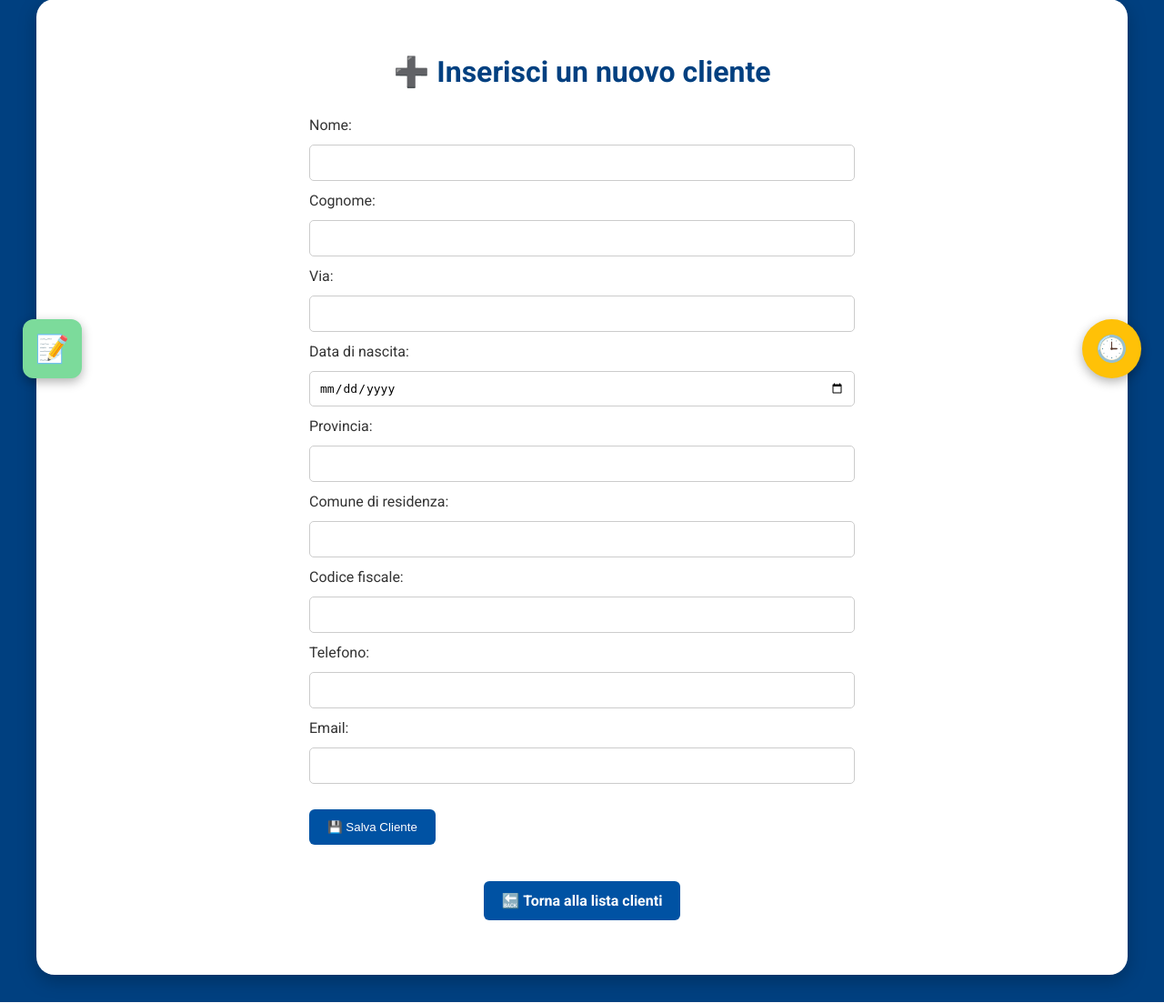
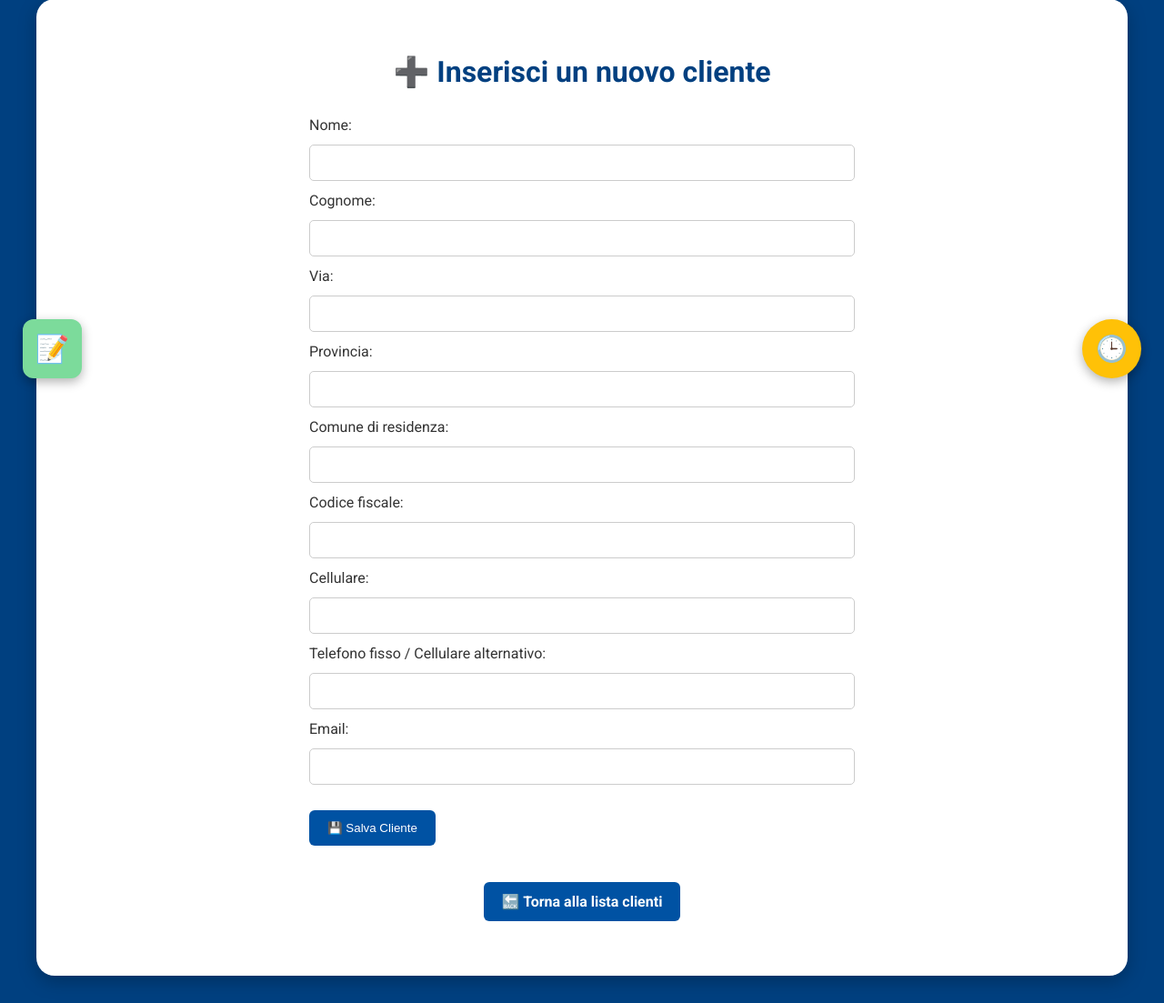
Before and after one commit to idealgius/GruppoAutoscala-GestionaleAuto, a Flask app: page /inserisci_cliente in a window 1280 px wide. Shown: the part 359-1462 px from the top of the page at 91% size. Run offline with Flask 3, Linux system fonts and the light colour scheme; the visitor is signed in with stand-in values (Sample User, id 1); parts of the project's set-up code (start-up, migrations or seed data) failed here and were passed over; some libraries are stand-ins or nearby versions.

Commit message:
Modifiche varie

```diff
--- a/app.py
+++ b/app.py
@@ -428,18 +428,39 @@ def inserisci_cliente():
 @app.route('/salva_cliente', methods=['POST'])
 @login_required
 def salva_cliente():
+
+    cellulare = request.form.get('cellulare', '').strip()
+    telefono_alt = request.form.get('telefono_alt', '').strip()
+
+    # Controllo numerico
+    if cellulare and not cellulare.isdigit():
+        flash("Il campo Cellulare deve contenere solo numeri")
+        return redirect('/inserisci_cliente')
+
+    if telefono_alt and not telefono_alt.isdigit():
+        flash("Il campo Telefono fisso / Cellulare alternativo deve contenere solo numeri")
+        return redirect('/inserisci_cliente')
+
     data = (
-        request.form['nome'], request.form['cognome'], request.form['via'],
-        request.form['provincia'], request.form['comune'], request.form.get('data_nascita') or None,
-        request.form.get('codice_fiscale') or None, request.form.get('telefono'),
-        request.form.get('email') or None, session['user_id']
+        request.form['nome'],
+        request.form['cognome'],
+        request.form['via'],
+        request.form['provincia'],
+        request.form['comune'],
+        request.form.get('codice_fiscale') or None,
+        cellulare,
+        telefono_alt or None,
+        request.form.get('email') or None,
+        session['user_id']
     )
+
     conn = get_db_connection()
     cur = conn.cursor()
     try:
         cur.execute("""
             INSERT INTO clienti
-            (nome, cognome, via, provincia, comune, data_nascita, codice_fiscale, telefono, email, utente_id)
+            (nome, cognome, via, provincia, comune,
+             codice_fiscale, cellulare, telefono_alt, email, utente_id)
             VALUES (%s,%s,%s,%s,%s,%s,%s,%s,%s,%s)
             RETURNING id
         """, data)
@@ -447,10 +468,17 @@ def salva_cliente():
         conn.commit()
     finally:
         conn.close()
-    try:
-        log_storico(session['user_id'], f"Inserito cliente {new_id}: {data[0]} {data[1]}", "clienti", new_id)
+
+    try:
+        log_storico(
+            session['user_id'],
+            f"Inserito cliente {new_id}: {data[0]} {data[1]}",
+            "clienti",
+            new_id
+        )
     except Exception:
         pass
+
     return redirect('/clienti')
 
 # =====================================
--- a/templates/inserisci_cliente.html
+++ b/templates/inserisci_cliente.html
@@ -6,6 +6,7 @@
 <h1>➕ Inserisci un nuovo cliente</h1>
 
 <form action="/salva_cliente" method="POST" style="max-width:600px; margin:0 auto;">
+
     <label for="nome">Nome:</label>
     <input type="text" name="nome" required value="{{ request.form.get('nome') or '' }}">
 
@@ -15,8 +16,7 @@
     <label for="via">Via:</label>
     <input type="text" name="via" required value="{{ request.form.get('via') or '' }}">
 
-    <label for="data_nascita">Data di nascita:</label>
-    <input type="date" name="data_nascita" value="{{ request.form.get('data_nascita') or '' }}">
+    <!-- DATA DI NASCITA RIMOSSA -->
 
     <label for="provincia">Provincia:</label>
     <input type="text" name="provincia" required value="{{ request.form.get('provincia') or '' }}">
@@ -27,8 +27,23 @@
     <label for="codice_fiscale">Codice fiscale:</label>
     <input type="text" name="codice_fiscale" value="{{ request.form.get('codice_fiscale') or '' }}">
 
-    <label for="telefono">Telefono:</label>
-    <input type="text" name="telefono" value="{{ request.form.get('telefono') or '' }}">
+    <label for="cellulare">Cellulare:</label>
+    <input
+        type="tel"
+        name="cellulare"
+        pattern="[0-9]*"
+        inputmode="numeric"
+        value="{{ request.form.get('cellulare') or '' }}"
+    >
+
+    <label for="telefono_alt">Telefono fisso / Cellulare alternativo:</label>
+    <input
+        type="tel"
+        name="telefono_alt"
+        pattern="[0-9]*"
+        inputmode="numeric"
+        value="{{ request.form.get('telefono_alt') or '' }}"
+    >
 
     <label for="email">Email:</label>
     <input type="email" name="email" value="{{ request.form.get('email') or '' }}">
```
